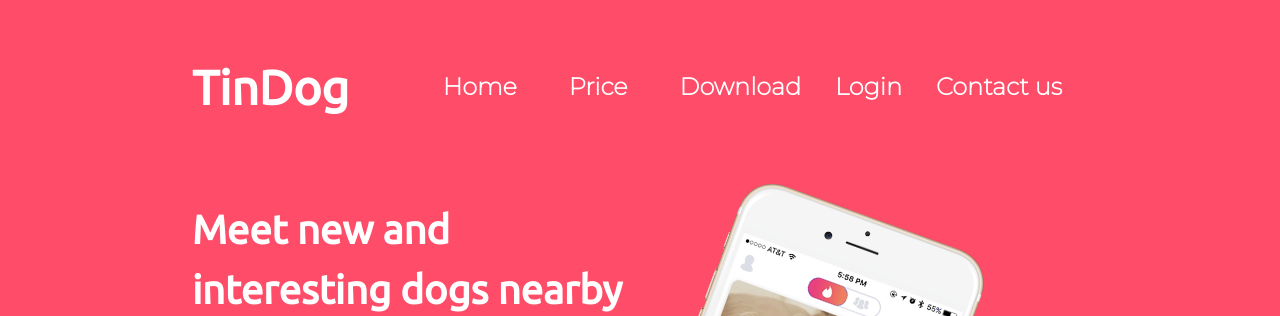
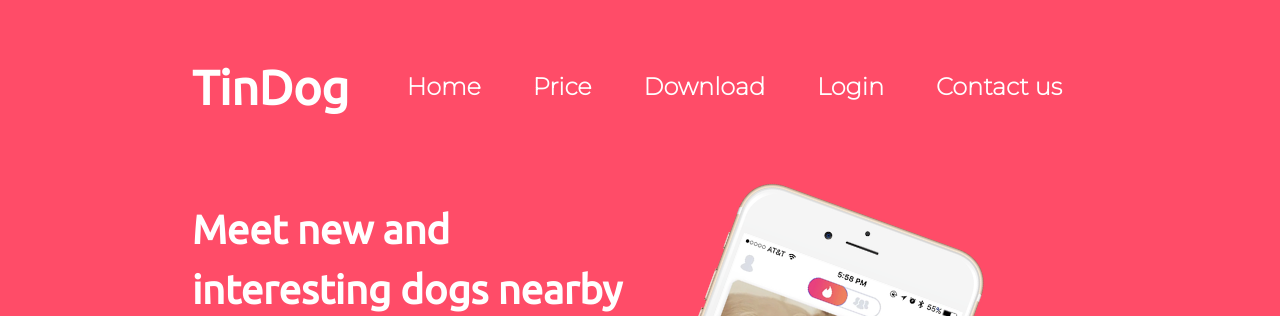
Before and after one commit to marshadkhn/TinDog, a website: page index.html in a window 1280 px wide. Shown: the top 316 px of the page. Drawn offline with nearby package versions, Linux system fonts and the light colour scheme.

Commit message:
login_fixed

```diff
--- a/index.html
+++ b/index.html
@@ -38,8 +38,9 @@
             <li class="nav-item">
               <a href="#cta" class="nav-link">Download</a>
             </li>
-          </li class ="nav-item">
+          <li class ="nav-item">
                <a href="login.html"  class="nav-link">Login</a>
+          </li>
             <li class="nav-item">
               <a href="#footer" class="nav-link">Contact us</a>
             </li>
```
Also changed, not shown: css/styles.css (line endings or trailing spaces).
